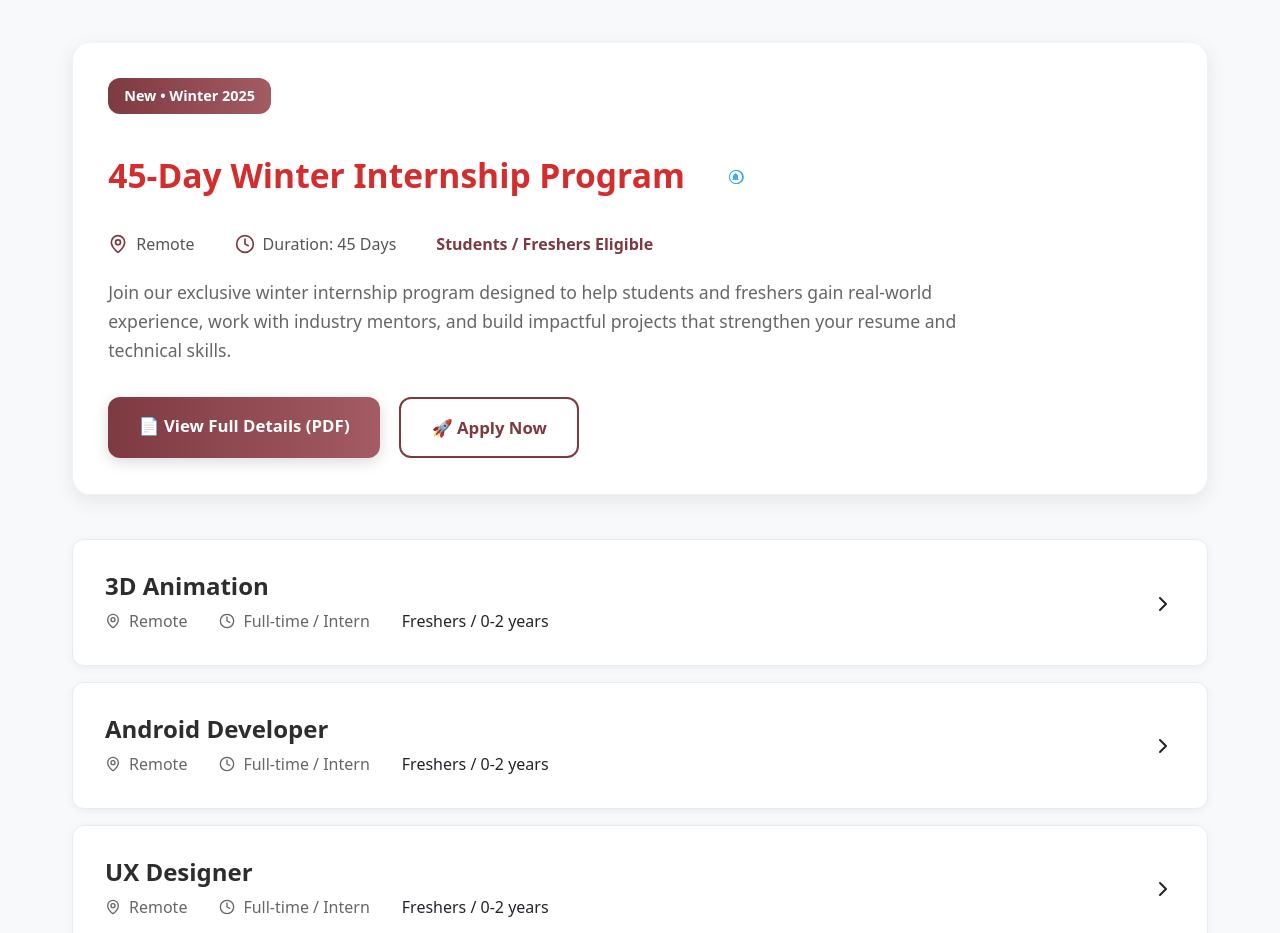
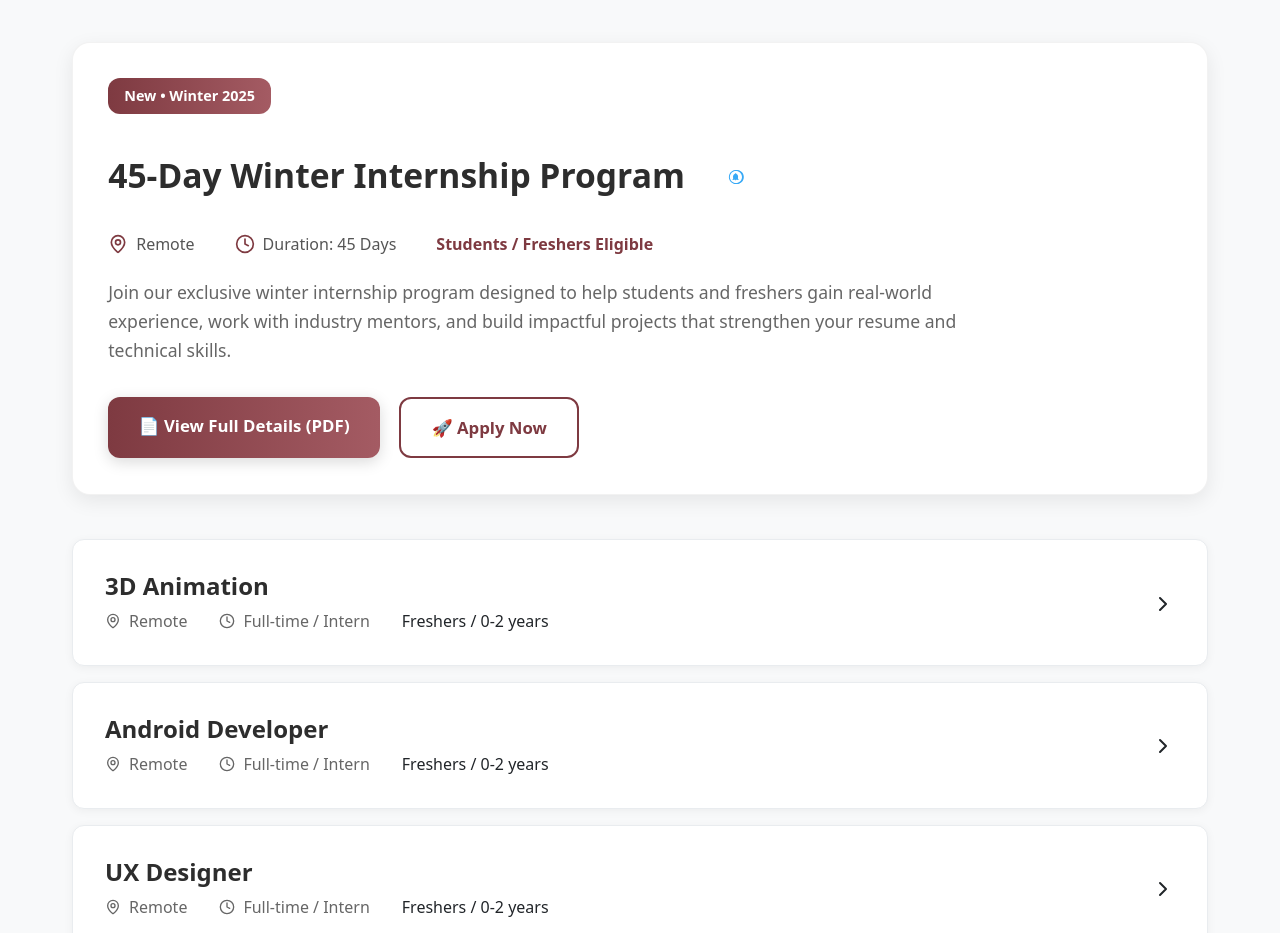
Before and after one commit to saniya-dogra/Zetawa, a React (Vite) app in the folder zetawa-main/: page /#/careers in a window 1280 px wide. Shown: the part 1180-2113 px from the top of the page. Built offline with nearby package versions, Linux system fonts and the light colour scheme.

Commit message:
Change CSS

```diff
--- a/zetawa-main/src/components/Careers.jsx
+++ b/zetawa-main/src/components/Careers.jsx
@@ -369,7 +369,7 @@ const Careers = () => {
   style={{
     fontSize: "clamp(1.4rem, 4vw, 2.1rem)",
     fontWeight: "700",
-    color: "#d42d2d",
+    color: "#2d2d2d",
     marginBottom: "0.9rem",
     display: "flex",
     alignItems: "center",
```
